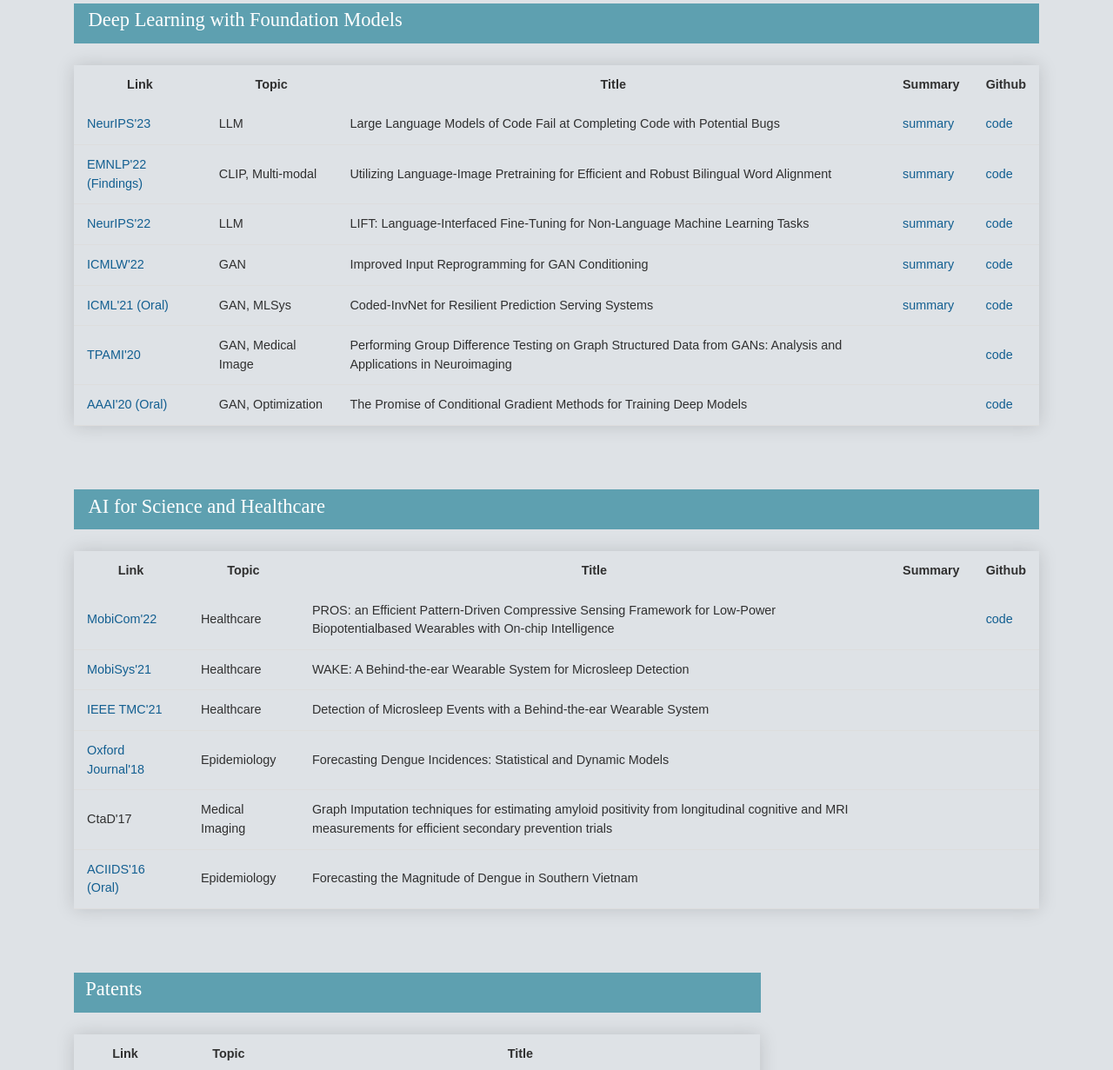
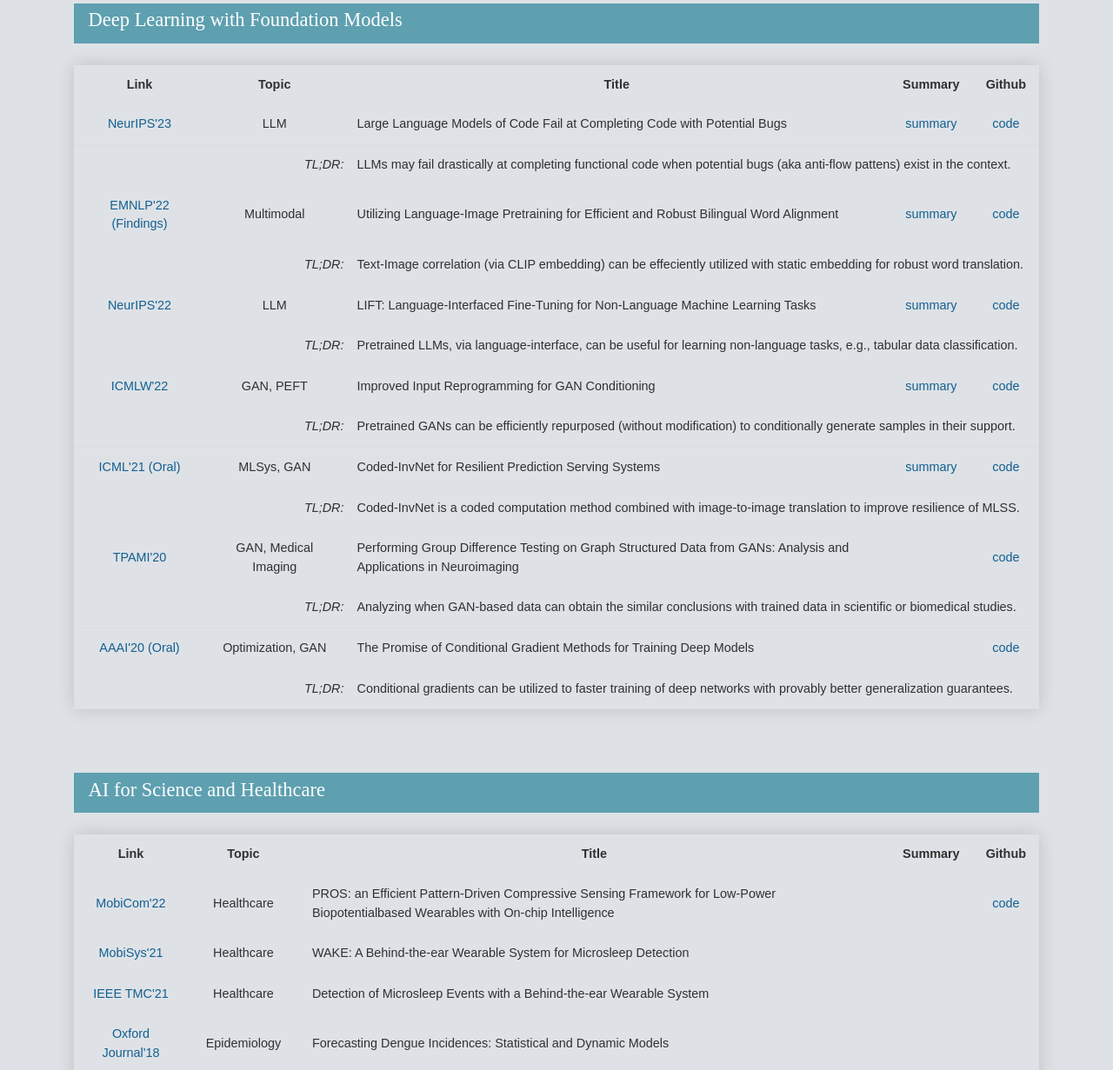
Before and after one commit to tuanqdinh/tuanqdinh.github.io, a Jekyll site: the page built from _pages/home.md, in a window 1280 px wide and 1400 px high, scrolled down 473 px. Shown: the part 169-1400 px from the top of the window at 87% size. Built offline with Jekyll 4.4.1, drawn with Linux system fonts in a browser that asks for light colours; nearby versions of some CDN libraries; a style sheet for code colours, icons or effects is not loaded.

Commit message:
add tldr

```diff
--- a/_data/paper_ml.yml
+++ b/_data/paper_ml.yml
@@ -3,25 +3,27 @@
   image: /images/codedinvnet.png
   topic: LLM
   # subtitle: "submitted"
-  venue: "NeurIPS 2023 (To appear) <br> Amazon Machine Learning Conference 2022 (ML for code)"
+  venue: "NeurIPS 2023 <br> Amazon Machine Learning Conference 2022 (ML for code)"
   # In Proceedings of the Machine Learning for Code Workshop at Amazon Machine Learning Conference
   link: "https://arxiv.org/pdf/2306.03438.pdf"
   code: "https://github.com/amazon-science/buggy-code-completion"
   badge: "NeurIPS'23"
   summary: "https://www.amazon.science/publications/large-language-models-of-code-fail-at-completing-code-with-potential-bugs"
   authors: "<ins><strong>Tuan Dinh</strong></ins>, Jinman Zhao, Samson Tan, Renato Negrinho, Sheng Zha, George Karypis"
+  tldr: "LLMs may fail drastically at completing functional code when potential bugs (aka anti-flow pattens) exist in the context."
 
 
 - title:  "Utilizing Language-Image Pretraining for Efficient and Robust Bilingual Word Alignment"
   date:   2022-10-05 22:20:59 +00:00
   image: /images/codedinvnet.png
-  topic: CLIP, Multi-modal
+  topic: Multimodal
   venue: "Empirical Methods in Natural Language Processing (EMNLP Findings)"
   link: "https://arxiv.org/abs/2205.11616"
   code: "https://github.com/UW-Madison-Lee-Lab/walip"
   summary: "https://twitter.com/Kangwook_Lee/status/1529400868424261632"
   badge: "EMNLP'22 (Findings)"
   authors: "<ins><strong>Tuan Dinh</strong></ins>, Jy-yong Sohn, Shashank Rajput, Timothy Ossowski, Yifei Ming, Junjie Hu, Dimitris Papailiopoulos, Kangwook Lee"
+  tldr: "Text-Image correlation (via CLIP embedding) can be effeciently utilized with static embedding for robust word translation."
 
 
 - title:  "LIFT: Language-Interfaced Fine-Tuning for Non-Language Machine Learning Tasks"
@@ -36,11 +38,12 @@
   summary: "https://twitter.com/Kangwook_Lee/status/1536789544820957184"
   badge: "NeurIPS'22"
   authors: "<ins><strong>Tuan Dinh*</strong></ins>, Yuchen Zeng*, Ruisu Zhang, Ziqian Lin, Michael Gira, Shashank Rajput, Jy-yong Sohn, Dimitris Papailiopoulos, Kangwook Lee"
+  tldr: "Pretrained LLMs, via language-interface, can be useful for learning non-language tasks, e.g., tabular data classification."
 
 - title:  "Improved Input Reprogramming for GAN Conditioning"
   date:   2022-05-28 22:20:59 +00:00
   image: /images/logo.png #/images/repgan.png
-  topic: GAN
+  topic: GAN, PEFT
   author: "Tuan Dinh"
   # subtitle: "To Appear"
   venue: "International Conference on Machine Learning (Updatable ML)"
@@ -49,11 +52,12 @@
   summary: "We aim to repurpose pretrained unconditional generative models to generate conditional samples. To do so, our method InRep+ utilizes the input reprogramming framework where we only modify the latent (noise) distribution and leave the pretrained generator unchanged. Our method shows significant computing savings compared to fine-tuning or full CGANs training, with comparable or even better generation performance when the amount of labeled data is small."
   badge: "ICMLW'22"
   authors: "<ins><strong>Tuan Dinh</strong></ins>, Daewon Seo, Zhixu Du, Liang Shang, Kangwook Lee"
+  tldr: "Pretrained GANs can be efficiently repurposed (without modification) to conditionally generate samples in their support."
 
 - title:  "Coded-InvNet for Resilient Prediction Serving Systems"
   date:   2021-07-17 22:20:59 +00:00
   image: /images/codedinvnet.png
-  topic: GAN, MLSys
+  topic: MLSys, GAN
   author: "Tuan Dinh, Kangwook Lee"
   # subtitle: "submitted"
   venue: "International Conference on Machine Learning (Long Talk -- 3%)"
@@ -63,11 +67,12 @@
   # slides: /pdfs/
   badge: "ICML'21 (Oral)"
   authors: "<ins><strong>Tuan Dinh</strong></ins>, Kangwook Lee"
+  tldr: "Coded-InvNet is a coded computation method combined with image-to-image translation to improve resilience of MLSS."
 
 - title:  "Performing Group Difference Testing on Graph Structured Data from GANs: Analysis and Applications in Neuroimaging"
   date:   2020-07-18 22:20:59 +00:00
   image: /images/graphgan.png
-  topic: GAN, Medical Image
+  topic: GAN, Medical Imaging
   author: "Tuan Dinh"
   # subtitle: "To Appear"
   venue: "IEEE Transactions on Pattern Analysis and Machine Intelligence"
@@ -76,14 +81,16 @@
   link: https://www.ncbi.nlm.nih.gov/pmc/articles/PMC7867665/
   code: https://github.com/yyxiongzju/GLapGAN
   authors: "<ins><strong>Tuan Dinh</strong></ins>, Yunyang Xiong, Zhichun Huang, Tien Vo, Akshay Mishra, Won Hwa Kim, Sathya Ravi, Vikas Singh"
+  tldr: "Analyzing when GAN-based data can obtain the similar conclusions with trained data in scientific or biomedical studies."
 
 - title:  "The Promise of Conditional Gradient Methods for Training Deep Models"
   date:   2019-09-12 22:20:59 +00:00
   image: /images/deepcg.png
-  topic: GAN, Optimization
+  topic: Optimization, GAN
   author: "Sathya Ravi"
   venue: "In Proceedings of the 2019 AAAI Conference on Artificial Intelligence (Oral Presentation)"
   badge: "AAAI'20 (Oral)"
   link: "https://arxiv.org/abs/1803.06453"
   code: https://github.com/lokhande-vishnu/deepcg
   authors: "Sathya Ravi, <ins><strong>Tuan Dinh</strong></ins>, Vishnu Lokhande, Vikas Singh"
+  tldr: "Conditional gradients can be utilized to faster training of deep networks with provably better generalization guarantees."
--- a/_includes/selected_publications.html
+++ b/_includes/selected_publications.html
@@ -15,12 +15,19 @@
       </thead>
       {% for article in site.data.paper_ml %}
       <tr>
-        <td>{% if article.link %} <a href="{{ article.link }}">{{ article.badge }}</a>{% else %} {{ article.badge }} {% endif %} </td>
-        <td>{{ article.topic}}</td>
+        <td class="styled-center">{% if article.link %} <a href="{{ article.link }}">{{ article.badge }}</a>{% else %} {{ article.badge }} {% endif %} </td>
+        <td class="styled-center">{{ article.topic}}</td>
         <td>{{ article.title}}</td>
-        <td>{% if article.summary %} <a href="{{ article.summary }}">summary</a>{% endif %}</td>
-        <td>{% if article.code %} <a href="{{ article.code }}">code</a>{% endif %}</td>
+        <td class="styled-center">{% if article.summary %} <a href="{{ article.summary }}">summary</a>{% endif %}</td>
+        <td class="styled-center">{% if article.code %} <a href="{{ article.code }}">code</a>{% endif %}</td>
       </tr>
+      {% if article.tldr %}
+      <tr>
+        <td colspan="1"></td>
+        <td colspan="1" style="text-align: right; padding-right:0%"><em>TL;DR: </em></td>
+        <td colspan="4"><em></em>{{article.tldr }}</em></td>
+      </tr>
+      {% endif %}
       {% endfor %}
     </table>
 </div>
@@ -41,12 +48,18 @@
       </thead>
       {% for article in site.data.paper_others %}
       <tr>
-        <td>{% if article.link %} <a href="{{ article.link }}">{{ article.badge }}</a>{% else %} {{ article.badge }} {% endif %} </td>
-        <td>{{ article.topic}}</td>
-        <td>{{ article.title}}</td>
-        <td>{% if article.summary %} <a href="{{ article.summary }}">summary</a>{% endif %}</td>
-        <td>{% if article.code %} <a href="{{ article.code }}">code</a>{% endif %}</td>
+        <td class="styled-center">{% if article.link %} <a href="{{ article.link }}">{{ article.badge }}</a>{% else %} {{ article.badge }} {% endif %} </td>
+        <td class="styled-center">{{ article.topic}}</td>
+        <td >{{ article.title}}</td>
+        <td class="styled-center">{% if article.summary %} <a href="{{ article.summary }}">summary</a>{% endif %}</td>
+        <td class="styled-center">{% if article.code %} <a href="{{ article.code }}">code</a>{% endif %}</td>
       </tr>
+      {% if article.tldr %}
+      <tr>
+        <td colspan="2"></td>
+        <td colspan="4"><em>TL;DR: {{article.tldr }}</em></td>
+      </tr>
+      {% endif %}
       {% endfor %}
     </table>
 </div>
@@ -70,6 +83,12 @@
         <td>{{ article.topic}}</td>
         <td>{{ article.title}}</td>
       </tr>
+      {% if article.tldr %}
+      <tr>
+        <td colspan="2"></td>
+        <td colspan="4"><em>TL;DR: {{article.tldr }}</em></td>
+      </tr>
+      {% endif %}
       {% endfor %}
     </table>
 </div>
--- a/assets/main.scss
+++ b/assets/main.scss
@@ -58,6 +58,11 @@ body {
     padding: 12px 15px;
 }
 
+.styled-center{
+    text-align: center;
+}
+
+
 .styled-table tbody tr {
     border-bottom: 1px solid #dddddd;
 }
```
